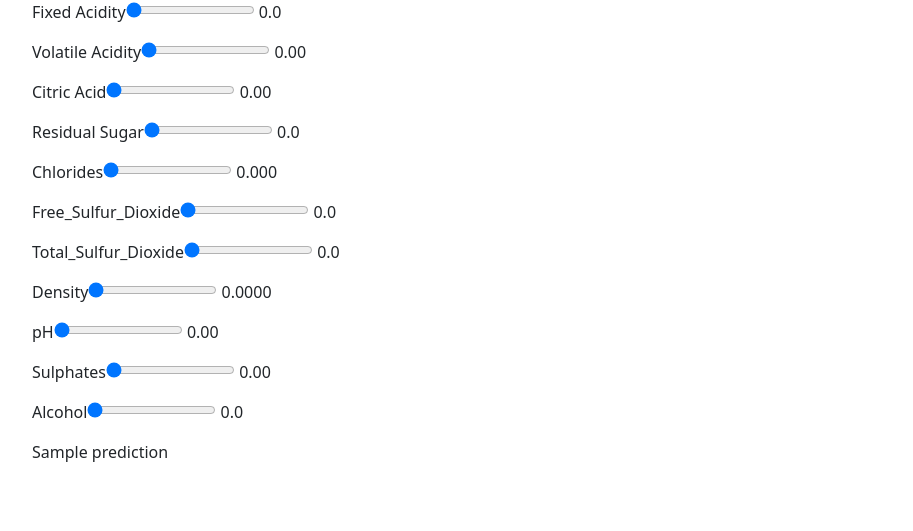
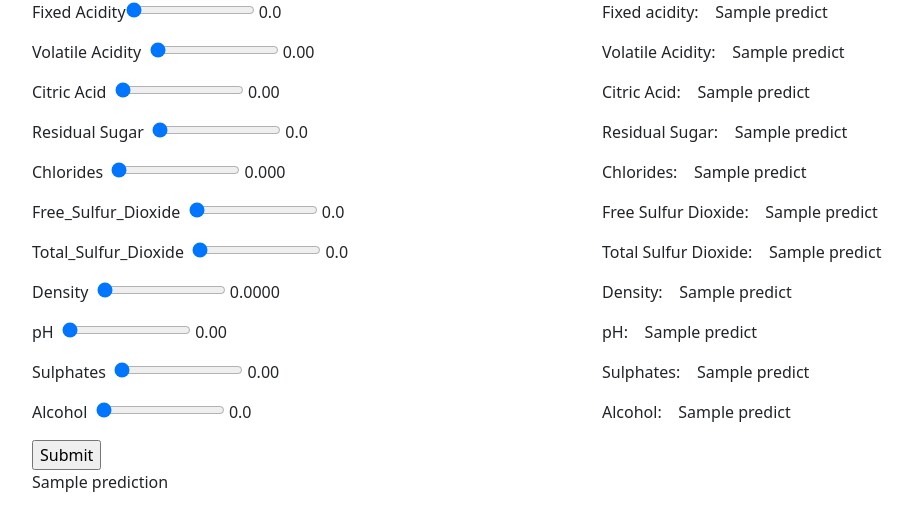
Before and after one commit to isdicely/Project-3, a Flask app: template sliderWork/templates/predict_ISD.html in a window 1280 px wide. Shown: the top 531 px of the page, without its empty margins (50-963 px from the left). Run offline with Flask 2, Linux system fonts and the light colour scheme; the template is opened without the code that fills it: most values are stand-ins (such as "Sample title", 1, 10 or a date in 2020); some libraries are stand-ins or nearby versions.

Commit message:
uploading changes

```diff
--- a/sliderWork/templates/predict_ISD.html
+++ b/sliderWork/templates/predict_ISD.html
@@ -26,49 +26,75 @@
                         oninput="this.nextElementSibling.value = this.value">&nbsp;<output>0.0</output>
                     <p></p>
 
-                    Volatile Acidity<input type="range" name="volatile_acidity" class="slider" value="0" min="0.0" max="1.00"
+                    Volatile Acidity &nbsp;<input type="range" name="volatile_acidity" class="slider" value="0" min="0.0" max="1.00"
                         step="0.01" oninput="this.nextElementSibling.value = this.value">&nbsp;<output>0.00</output>
                     <p></p>
 
-                    Citric Acid<input type="range" name="citric_acid" class="slider" value="0" min="0" max="1.00" step="0.01"
+                    Citric Acid &nbsp;<input type="range" name="citric_acid" class="slider" value="0" min="0" max="1.00" step="0.01"
                         oninput="this.nextElementSibling.value = this.value">&nbsp;<output>0.00</output>
                     <p></p>
 
-                    Residual Sugar<input type="range" name="residual_sugar" class="slider" value="0.0" min="0.0" max="10"
+                    Residual Sugar &nbsp;<input type="range" name="residual_sugar" class="slider" value="0.0" min="0.0" max="10"
                         step="0.1" oninput="this.nextElementSibling.value = this.value">&nbsp;<output>0.0</output>
                     <p></p>
 
-                    Chlorides<input type="range" name="chlorides" class="slider" value="0" min="0.0" max="1.000" step="0.001"
+                    Chlorides &nbsp;<input type="range" name="chlorides" class="slider" value="0" min="0.0" max="1.000" step="0.001"
                         oninput="this.nextElementSibling.value = this.value">&nbsp;<output>0.000</output>
                     <p></p>
 
-                    Free_Sulfur_Dioxide<input type="range" name="free_sulfur_dioxide" class="slider" value="0" min="0" max="1.0"
+                    Free_Sulfur_Dioxide &nbsp;<input type="range" name="free_sulfur_dioxide" class="slider" value="0" min="0" max="1.0"
                         step="0.1" oninput="this.nextElementSibling.value = this.value">&nbsp;<output>0.0</output>
                     <p></p>
 
-                    Total_Sulfur_Dioxide<input type="range" name="total_sulfur_dioxide" class="slider" value="0.0" min="0.0"
+                    Total_Sulfur_Dioxide &nbsp;<input type="range" name="total_sulfur_dioxide" class="slider" value="0.0" min="0.0"
                         max="30" step="0.1"
                         oninput="this.nextElementSibling.value = this.value">&nbsp;<output>0.0</output>
                     <p></p>
 
-                    Density<input type="range" name="density" class="slider" value="0" min="0.0" max="1.00" step="0.0001"
+                    Density &nbsp;<input type="range" name="density" class="slider" value="0" min="0.0" max="1.00" step="0.0001"
                         oninput="this.nextElementSibling.value = this.value">&nbsp;<output>0.0000</output>
                     <p></p>
 
-                    pH<input type="range" name="pH" class="slider" value="0" min="0" max="1.00" step="0.01"
+                    pH &nbsp;<input type="range" name="pH" class="slider" value="0" min="0" max="1.00" step="0.01"
                         oninput="this.nextElementSibling.value = this.value">&nbsp;<output>0.00</output>
                     <p></p>
 
-                    Sulphates<input type="range" name="sulphates" class="slider" value="0.0" min="0.0" max="10" step="0.01"
+                    Sulphates &nbsp;<input type="range" name="sulphates" class="slider" value="0.0" min="0.0" max="10" step="0.01"
                         oninput="this.nextElementSibling.value = this.value">&nbsp;<output>0.00</output>
                     <p></p>
 
-                    Alcohol<input type="range" name="alcohol" class="slider" value="0" min="0.0" max="1.000" step="0.1"
+                    Alcohol &nbsp;<input type="range" name="alcohol" class="slider" value="0" min="0.0" max="1.000" step="0.1"
                         oninput="this.nextElementSibling.value = this.value">&nbsp;<output>0.0</output>
                     <p></p>
+                    <input type="submit">
+                </form>
+            </div>
 
-                </div>
+            <div class="col-md-6">
+                Fixed acidity: &nbsp;&nbsp; {{ predict_list[0] }}
+                <p></p>
+                Volatile Acidity: &nbsp;&nbsp; {{ predict_list[1] }}
+                <p></p>
+                Citric Acid: &nbsp;&nbsp; {{ predict_list[2] }}
+                <p></p>
+                Residual Sugar: &nbsp;&nbsp; {{ predict_list[3] }}
+                <p></p>
+                Chlorides: &nbsp;&nbsp; {{ predict_list[4] }}
+                <p></p>
+                Free Sulfur Dioxide: &nbsp;&nbsp; {{ predict_list[5] }}
+                <p></p>
+                Total Sulfur Dioxide: &nbsp;&nbsp; {{ predict_list[6] }}
+                <p></p>
+                Density: &nbsp;&nbsp; {{ predict_list[7] }}
+                <p></p>
+                pH: &nbsp;&nbsp; {{ predict_list[8] }}
+                <p></p>
+                Sulphates: &nbsp;&nbsp; {{ predict_list[9] }}
+                <p></p>
+                Alcohol: &nbsp;&nbsp; {{ predict_list[10] }}
+                <p></p>
             </div>
+        </div>
 
             <div class="row">
                 <div class="col-md-12">
```
Also changed, not shown: sliderWork/static/css/sliderstyle.css (+14 -14 lines).
